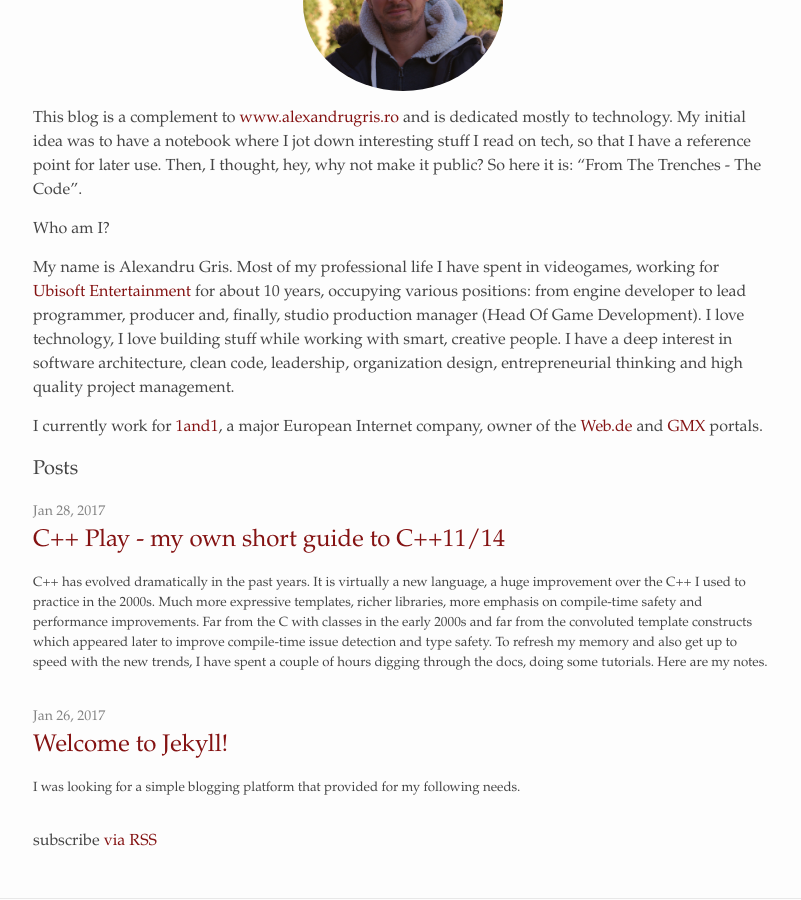
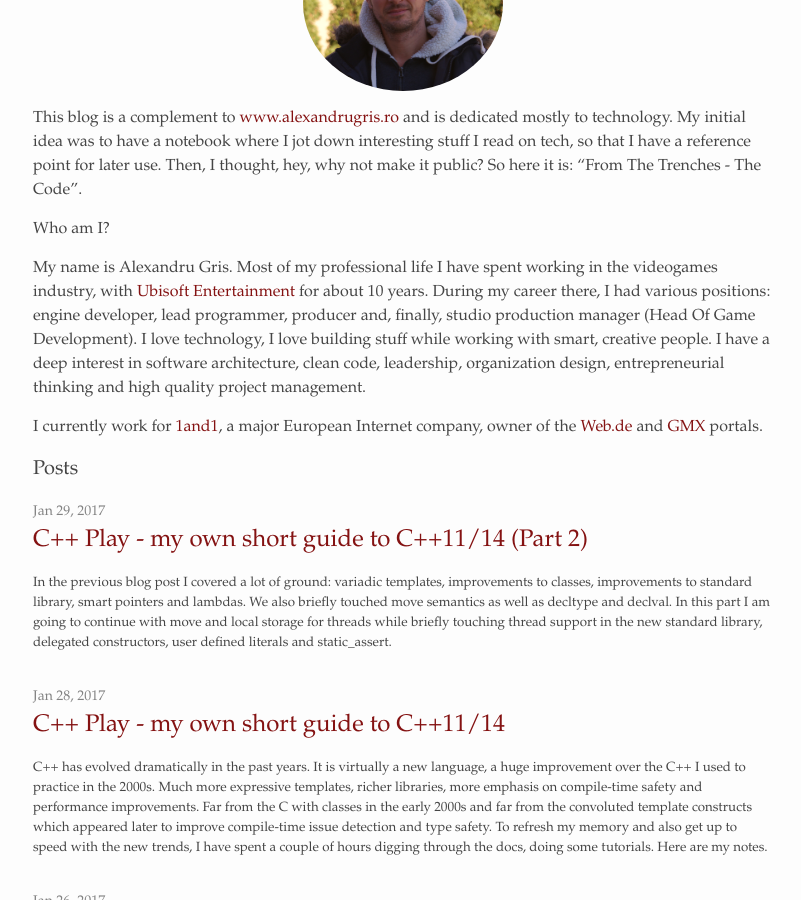
Before and after one commit to alexandrugris/my-jekyll-tech-blog, a Jekyll site: the page built from MyBlog/index.md, in a window 1280 px wide and 900 px high, scrolled down 277 px. Shown: the whole window, without its empty margins (237-1038 px from the left). Built offline with Jekyll 4.4.1, drawn with Linux system fonts in a browser that asks for light colours.

Commit message:
small changes to main page. added new blogpost

```diff
--- /dev/null
+++ b/MyBlog/_posts/2017-01-29-C++-Play - Cont.markdown
@@ -0,0 +1,10 @@
+---
+layout: post
+title:  "C++ Play - my own short guide to C++11/14 (Part 2)"
+date:   2017-01-29 12:15:16 +0200
+categories: Native coding
+---
+
+In the previous blog post I covered a lot of ground: variadic templates, improvements to classes, improvements to standard library, smart pointers and lambdas.
+We also briefly touched move semantics as well as decltype and declval. In this part I am going to continue with move and local storage for threads while briefly touching
+thread support in the new standard library, delegated constructors, user defined literals and static_assert.
--- a/MyBlog/index.md
+++ b/MyBlog/index.md
@@ -12,8 +12,8 @@ a notebook where I jot down interesting stuff I read on tech, so that I have a r
 
 Who am I?
 
-My name is Alexandru Gris. Most of my professional life I have spent in videogames, working for [Ubisoft Entertainment](https://www.ubisoft.com/en-GB/) for about 10 years,
-occupying various positions: from engine developer to lead programmer, producer and, finally, studio production manager (Head Of Game Development). I love technology, I love building stuff while working with smart, creative people.
+My name is Alexandru Gris. Most of my professional life I have spent working in the videogames industry, with [Ubisoft Entertainment](https://www.ubisoft.com/en-GB/) for about 10 years.
+During my career there, I had various positions: engine developer, lead programmer, producer and, finally, studio production manager (Head Of Game Development). I love technology, I love building stuff while working with smart, creative people.
 I have a deep interest in software architecture, clean code, leadership, organization design, entrepreneurial thinking and high quality project management.
 
 I currently work for [1and1](https://www.1und1.de/), a major European Internet company, owner of the [Web.de](https://web.de) and [GMX](https://gmx.de) portals.
```
